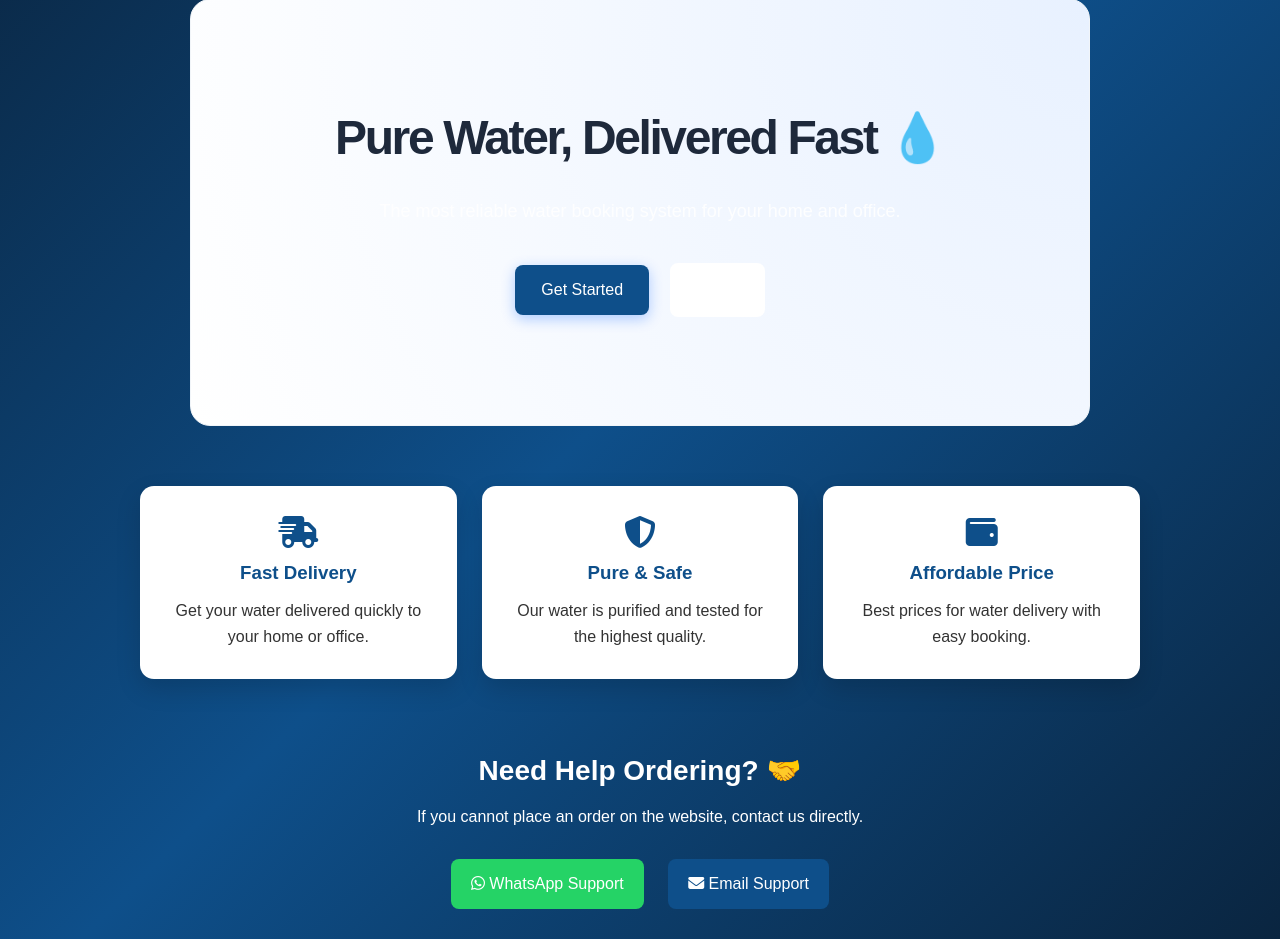
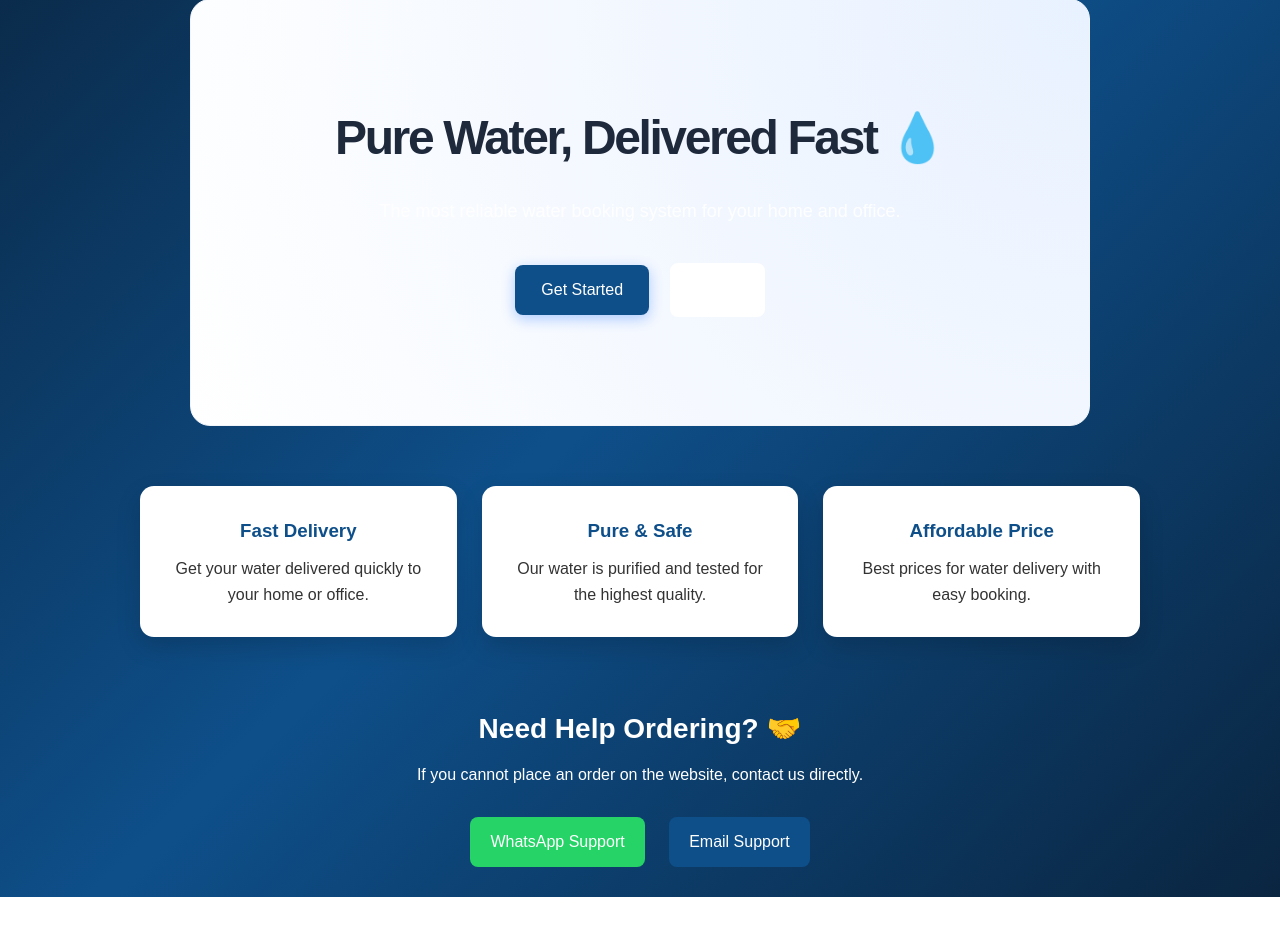
Before and after one commit to Charank64/aqua-book-, a Flask app: page / in a window 1280 px wide. Shown: the part 178-1117 px from the top of the page. After the commit the page ends 1075 px from the top, so only its background shows below. Run offline with Flask 3, Linux system fonts and the light colour scheme.

Commit message:
Fixed home.html template

```diff
--- a/templates/home.html
+++ b/templates/home.html
@@ -1,12 +1,6 @@
 {% extends "layout.html" %}
 
 {% block content %}
-<!DOCTYPE html>
-<html>
-<head>
-<title>Water Booking</title>
-</head>
-<body>
 
 <h1>Welcome to Water Booking System</h1>
 
@@ -25,25 +19,21 @@
 <div id="features" class="features-grid">
 
     <div class="feature-card">
-        <i class="fas fa-truck-fast"></i>
         <h3>Fast Delivery</h3>
         <p>Get your water delivered quickly to your home or office.</p>
     </div>
 
     <div class="feature-card">
-        <i class="fas fa-shield-halved"></i>
         <h3>Pure & Safe</h3>
         <p>Our water is purified and tested for the highest quality.</p>
     </div>
 
     <div class="feature-card">
-        <i class="fas fa-wallet"></i>
         <h3>Affordable Price</h3>
         <p>Best prices for water delivery with easy booking.</p>
     </div>
 
 </div>
-
 
 <div class="support-section">
 
@@ -54,17 +44,15 @@
 <div class="support-buttons">
 
 <a href="https://wa.me/9880104685" class="whatsapp-btn">
-<i class="fab fa-whatsapp"></i> WhatsApp Support
+WhatsApp Support
 </a>
 
 <a href="mailto:charank9008@gmail.com" class="email-btn">
-<i class="fas fa-envelope"></i> Email Support
+Email Support
 </a>
 
 </div>
 
 </div>
-</body>
-</html>
 
 {% endblock %}
```
